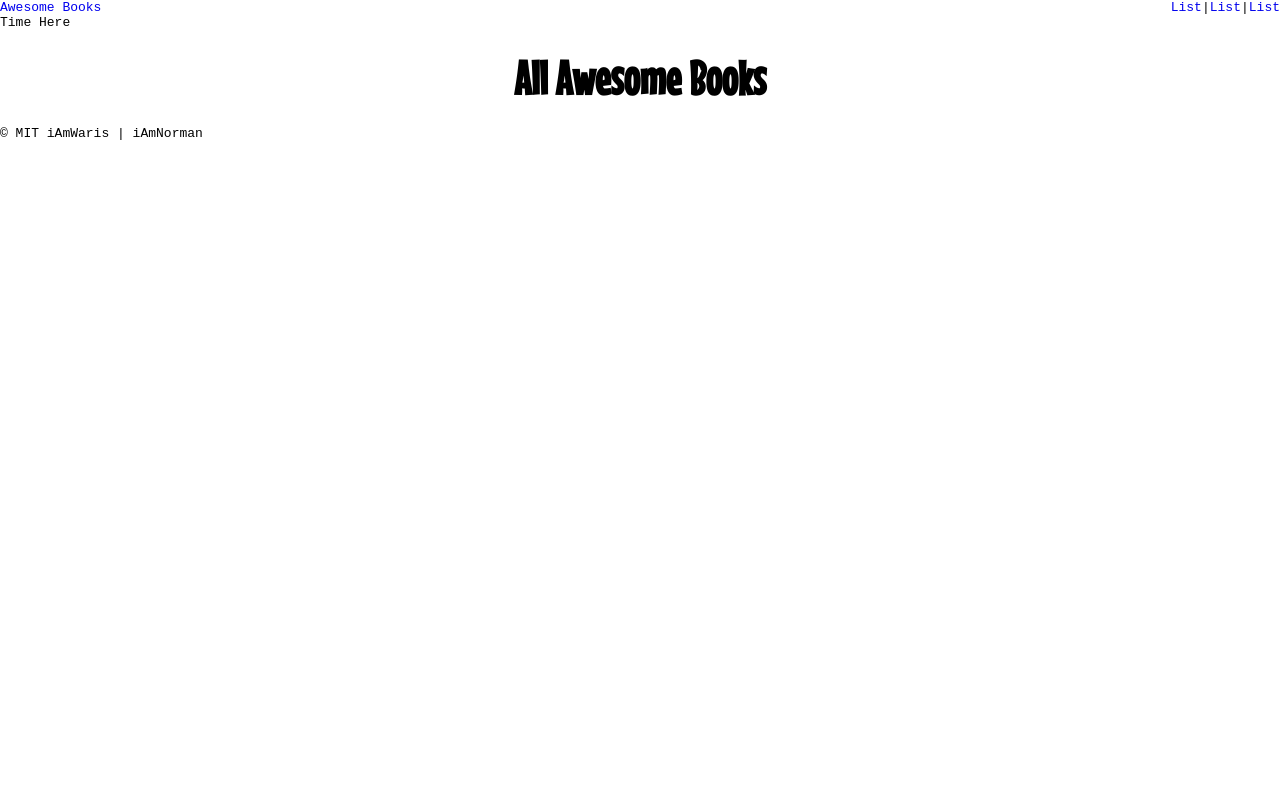
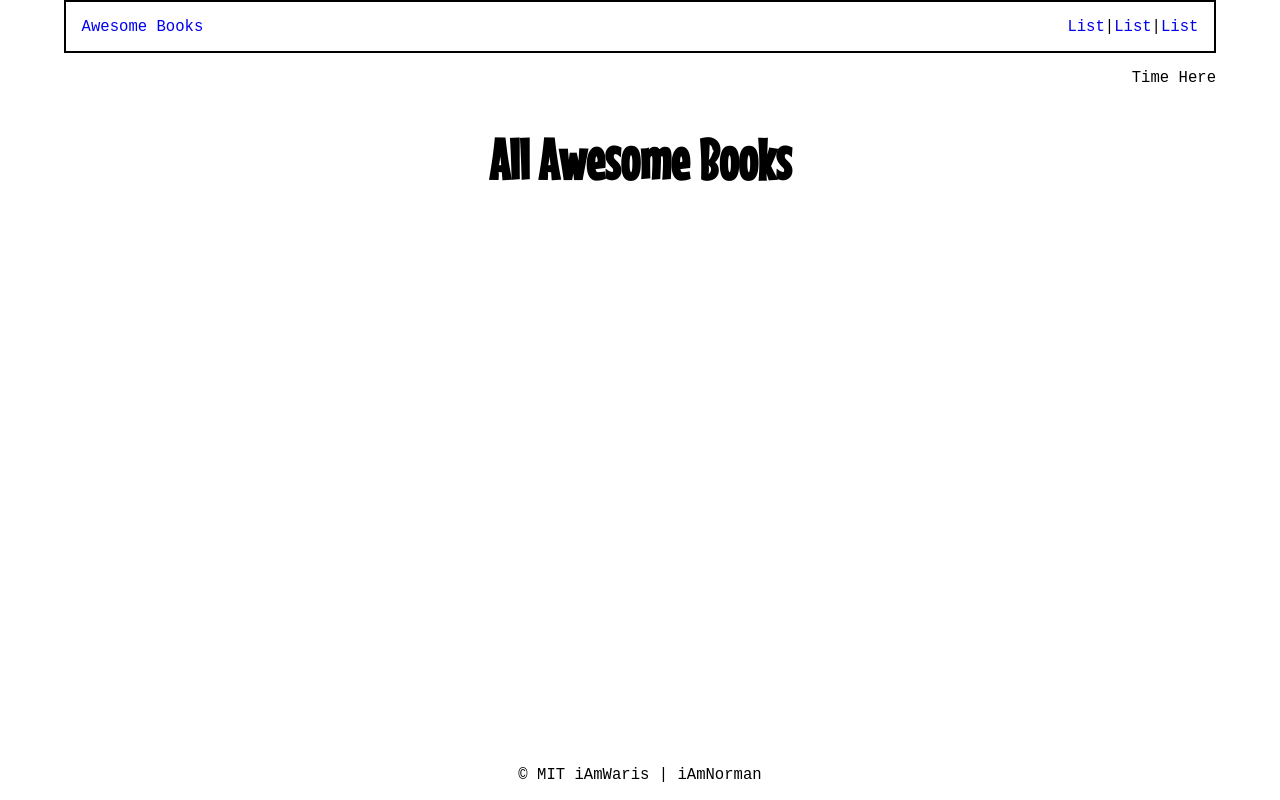
Before and after one commit to iAmWaris97/AwesomeBooks, a website: page index.html in a window 1280 px wide. Drawn offline with Linux system fonts and the light colour scheme.

Commit message:
Add styling for navigation and footer

```diff
--- a/styles.css
+++ b/styles.css
@@ -17,12 +17,17 @@ li {
 header {
   display: flex;
   flex-direction: column;
+  width: 100%;
 }
 
 .navbar {
   display: flex;
   justify-content: space-between;
   align-items: center;
+  width: 90%;
+  margin: 0 auto;
+  border: 2px solid #000;
+  padding: 1em;
 }
 
 .nav-menu {
@@ -31,8 +36,16 @@ header {
   align-items: center;
 }
 
+.header div {
+  width: 90%;
+  margin: 0 auto;
+  text-align: right;
+  padding: 1em 0;
+}
+
 body {
   font-family: monospace;
+  font-size: 1.2em;
 }
 
 .hide {
@@ -116,3 +129,12 @@ form button {
   border: 2px solid rgb(112, 110, 110);
   box-shadow: 3px 3px rgb(112, 110, 110);
 }
+
+footer {
+  position: fixed;
+  left: 0;
+  bottom: 0;
+  width: 100%;
+  text-align: center;
+  padding: 1em 0;
+}
```
